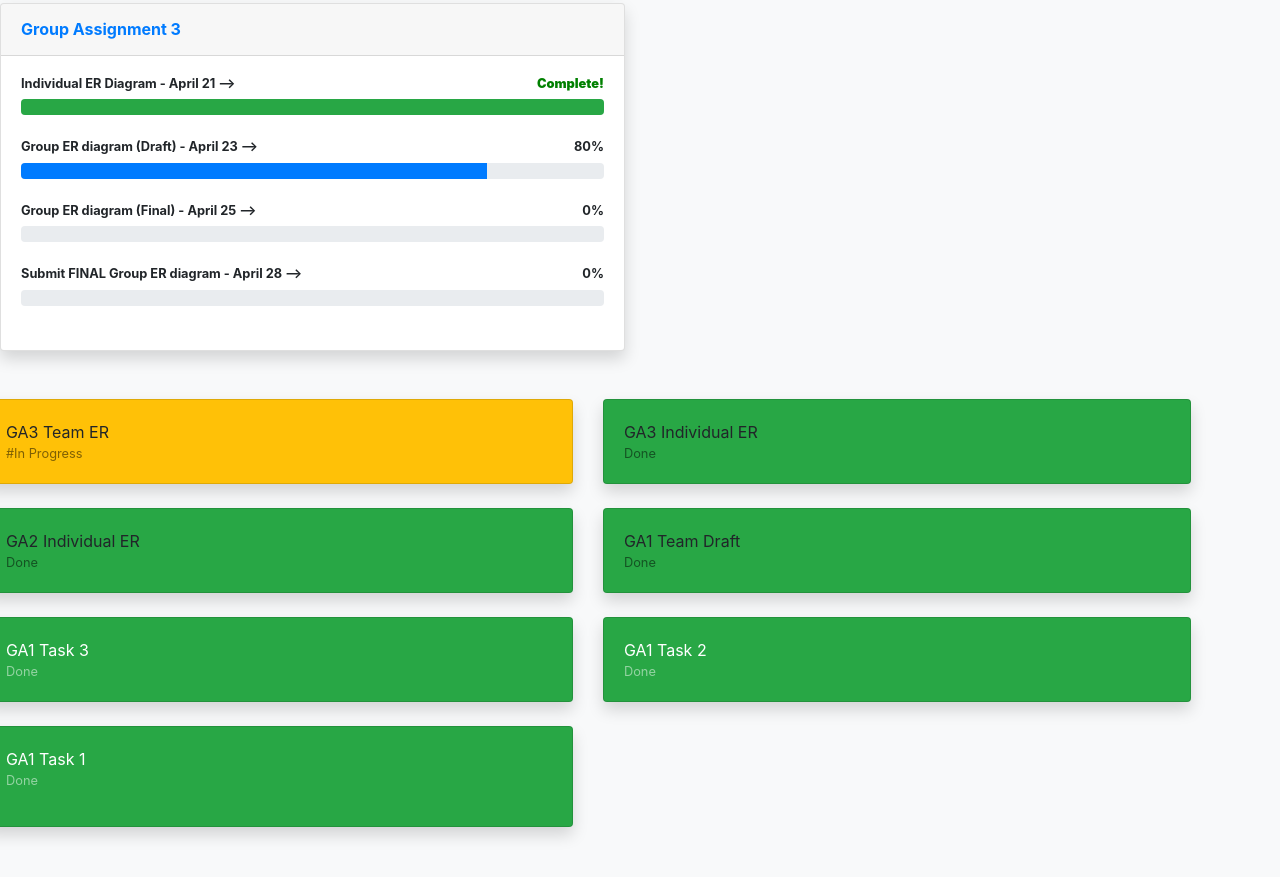
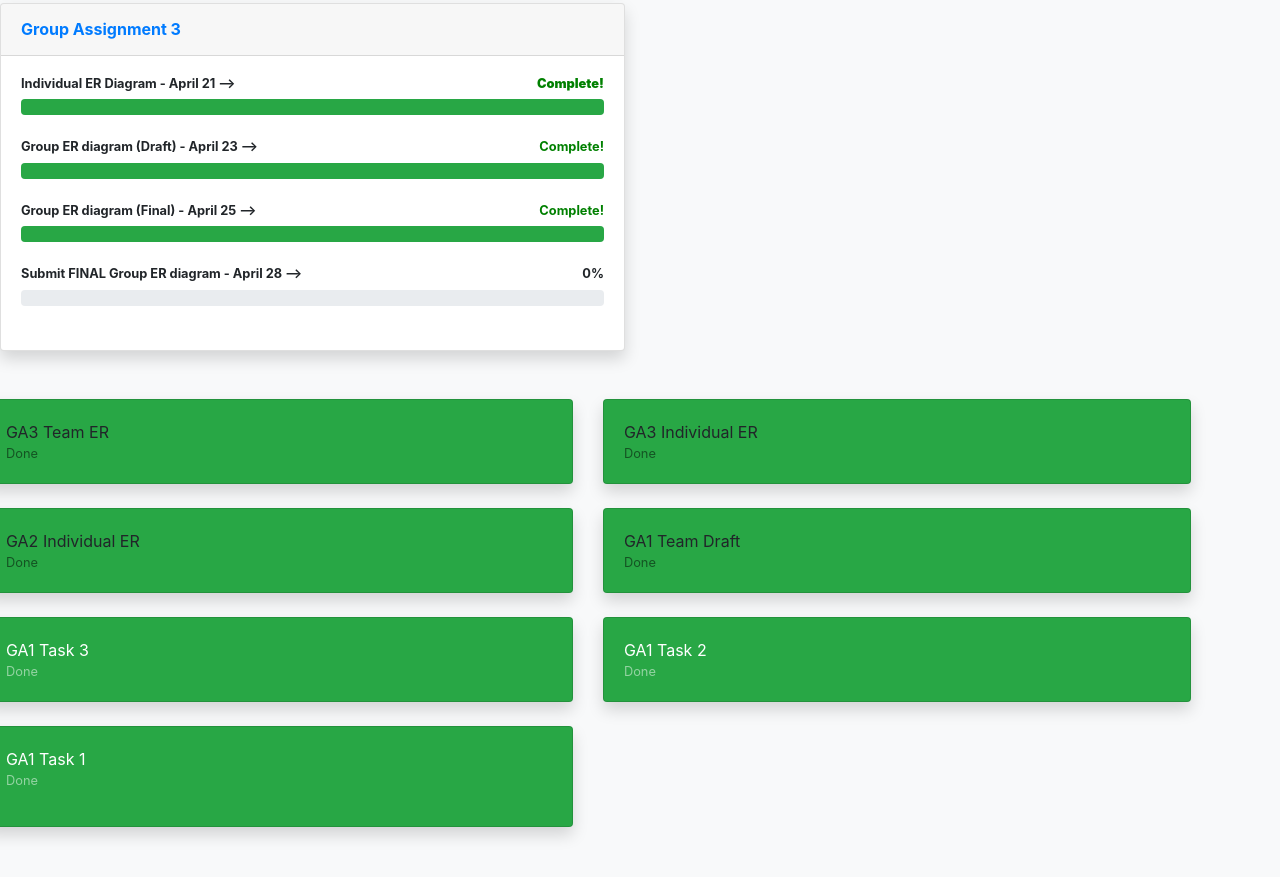
Before and after one commit to UHDrob/uhdproject, a website with bundled scripts: page index.html in a window 1280 px wide. Shown: the part 2467-3344 px from the top of the page. Built offline with nearby package versions, Linux system fonts and the light colour scheme.

Commit message:
Update index.html

```diff
--- a/index.html
+++ b/index.html
@@ -216,15 +216,15 @@
                             aria-valuenow="100" aria-valuemin="0" aria-valuemax="25"></div>
                         </div><br>
                     <h4 class="small font-weight-bold">Group ER diagram (Draft) - April 23 --> <span
-                        class="float-right">80%</span></h4>
+                        class="float-right" style="color: green">Complete!</span></h4>
                         <div class="progress mb-4">
-                        <div class="progress-bar" role="progressbar" style="width: 80%"
+                        <div class="progress-bar bg-success" role="progressbar" style="width: 100%"
                             aria-valuenow="60" aria-valuemin="0" aria-valuemax="100"></div>
                         </div>
                     <h4 class="small font-weight-bold">Group ER diagram (Final) - April 25 --> <span
-                        class="float-right">0%</span></h4>
+                        class="float-right" style="color:green">Complete!</span></h4>
                         <div class="progress mb-4">
-                        <div class="progress-bar" role="progressbar" style="width: 0%"
+                        <div class="progress-bar bg-success" role="progressbar" style="width: 100%"
                             aria-valuenow="60" aria-valuemin="0" aria-valuemax="100"></div>
                         </div>
                     <h4 class="small font-weight-bold">Submit FINAL Group ER diagram - April 28 --> <span
@@ -259,10 +259,10 @@
               </div>
             -->
             <div class="col-lg-6 mb-4">
-              <div class="card bg-warning text-black shadow">
+              <div class="card bg-success text-black shadow">
                   <div class="card-body">
                       GA3 Team ER
-                      <div class="text-black-50 small">#In Progress</div>
+                      <div class="text-black-50 small">Done</div>
                   </div>
               </div>
            </div>
```
